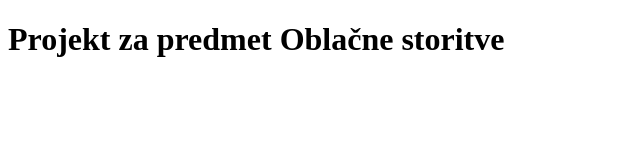
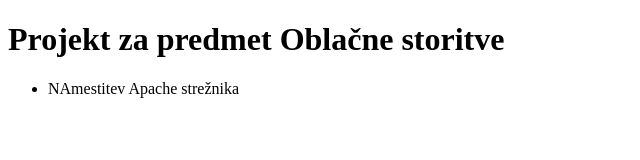
Before and after one commit to dusanMater/projekt01, a plain HTML site: page index.html in a window 1280 px wide. Shown: the whole page, without its empty margins (0-640 px from the left). Drawn offline with Linux system fonts and the light colour scheme.

Commit message:
Update index.html

```diff
--- a/index.html
+++ b/index.html
@@ -8,5 +8,8 @@
 </head>
 <body>
     <h1>Projekt za predmet Oblačne storitve</h1>
+    <ul>
+        <li>NAmestitev Apache strežnika</li>
+    </ul>
 </body>
 </html>
```
